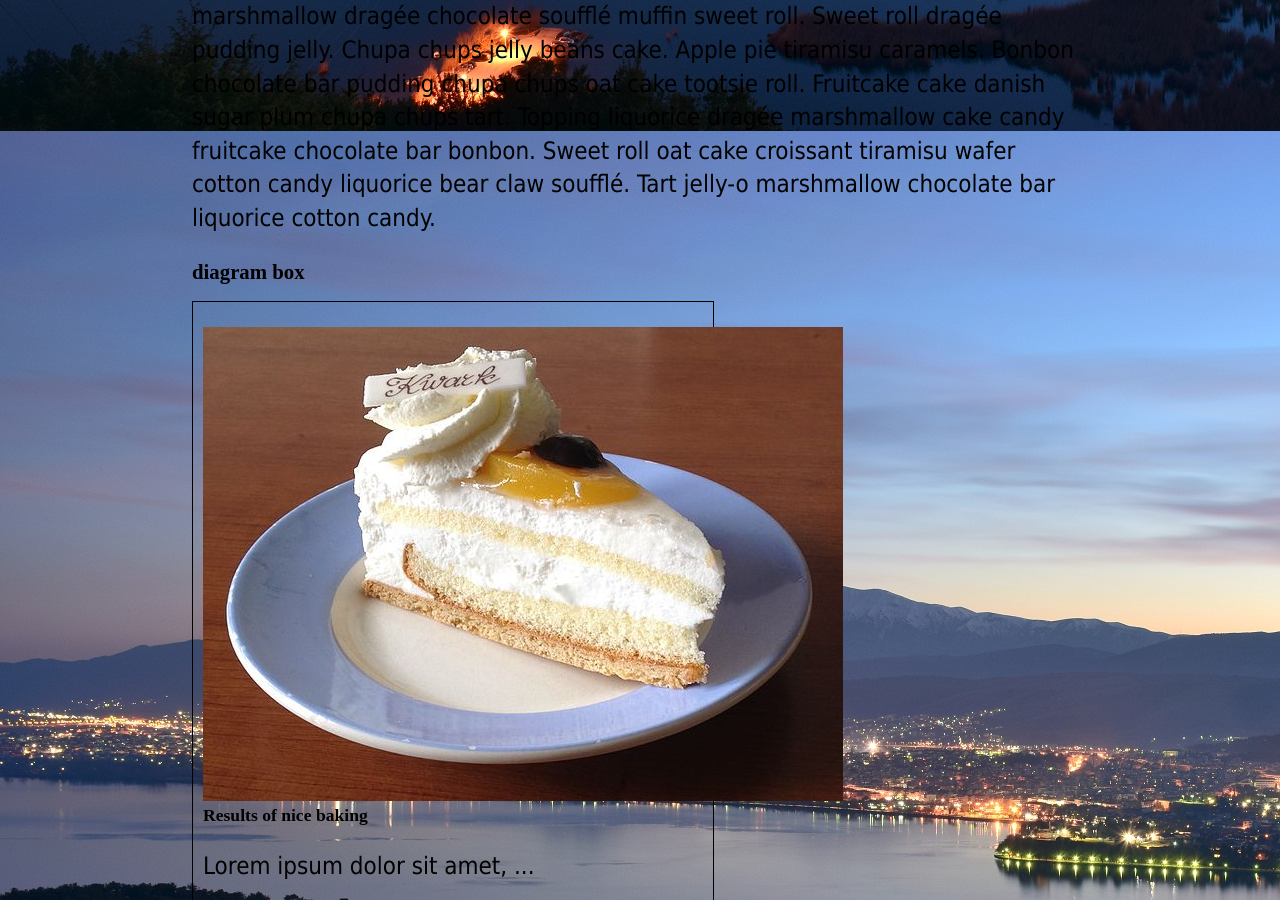
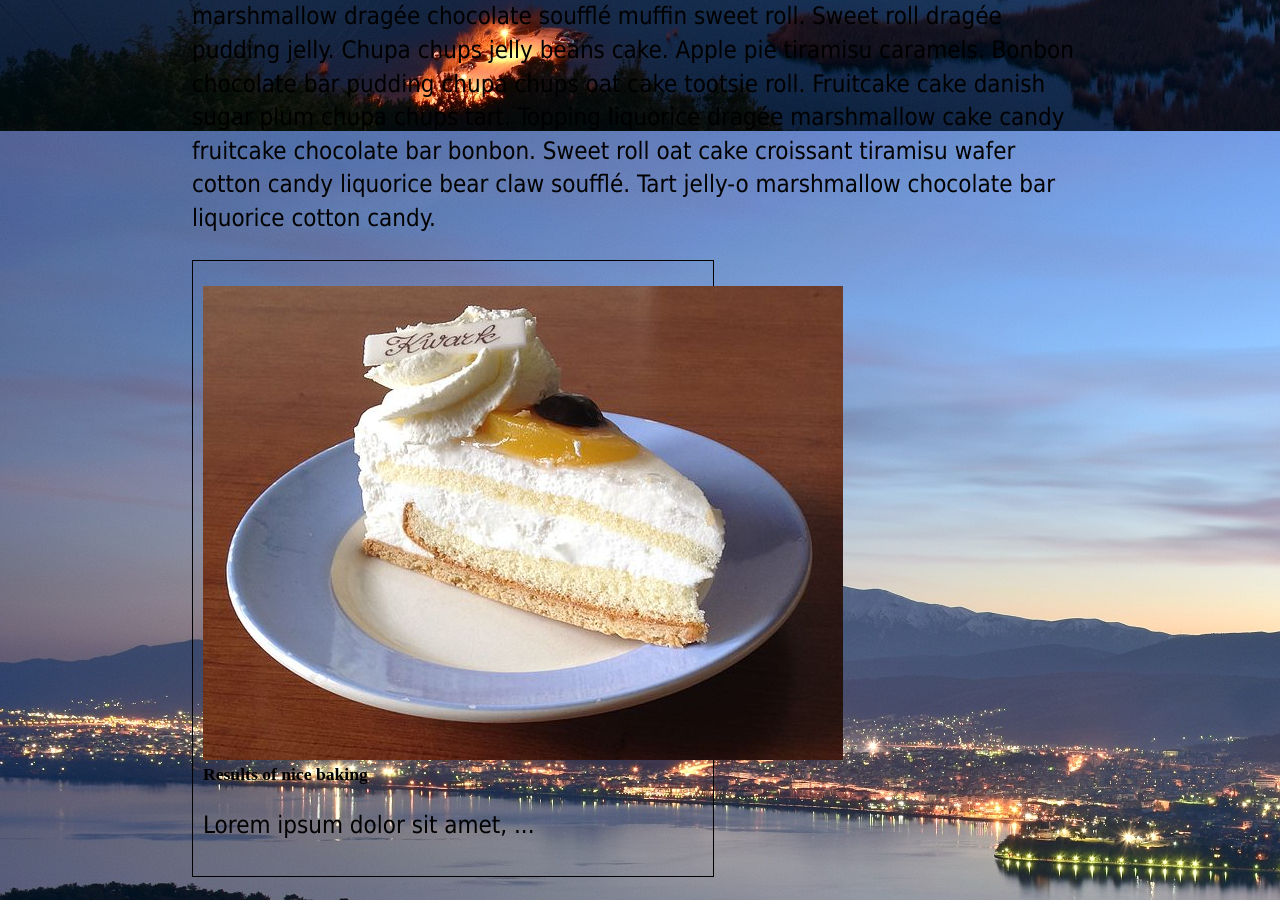
Before and after one commit to augusthackedicht/augusthackedicht.github.io, a Jekyll site: the page built from research/index_topic1.html, in a window 1280 px wide and 900 px high, scrolled down 1202 px. Built offline with Jekyll 4.4.1, drawn with Linux system fonts in a browser that asks for light colours.

Commit message:
Update index_topic1.html

```diff
--- a/research/index_topic1.html
+++ b/research/index_topic1.html
@@ -22,7 +22,6 @@ title: Research Topics
 	Sweet roll drag&eacute;e pudding jelly. Chupa chups jelly beans cake. Apple pie tiramisu caramels. Bonbon chocolate bar pudding chupa chups oat cake tootsie roll.
 	Fruitcake cake danish sugar plum chupa chups tart. Topping liquorice drag&eacute;e marshmallow cake candy fruitcake chocolate bar bonbon.
 	Sweet roll oat cake croissant tiramisu wafer cotton candy liquorice bear claw souffl&eacute;. Tart jelly-o marshmallow chocolate bar liquorice cotton candy.</p>
-	<h2>diagram box</h2>
         <div class="box">
         <img src="/research/cake5medium.jpg" width="640" height="474" alt="results-diagram" />
         <h3>Results of nice baking</h3>
```
